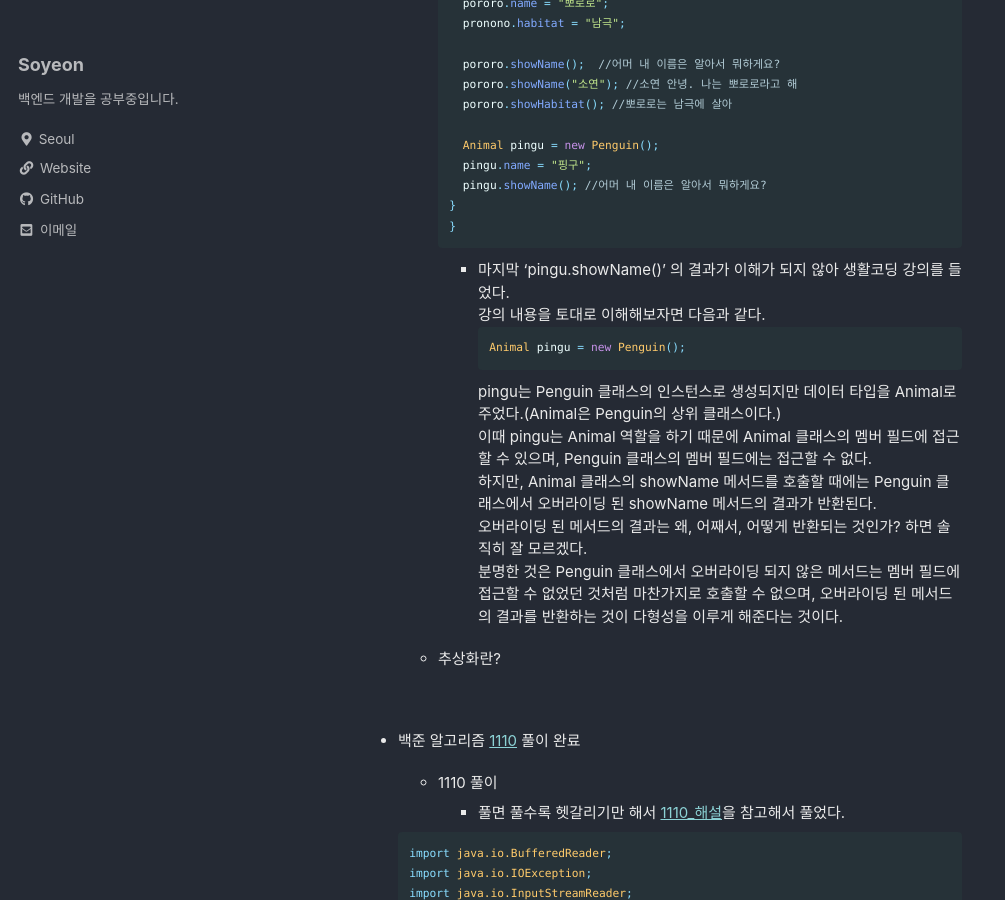
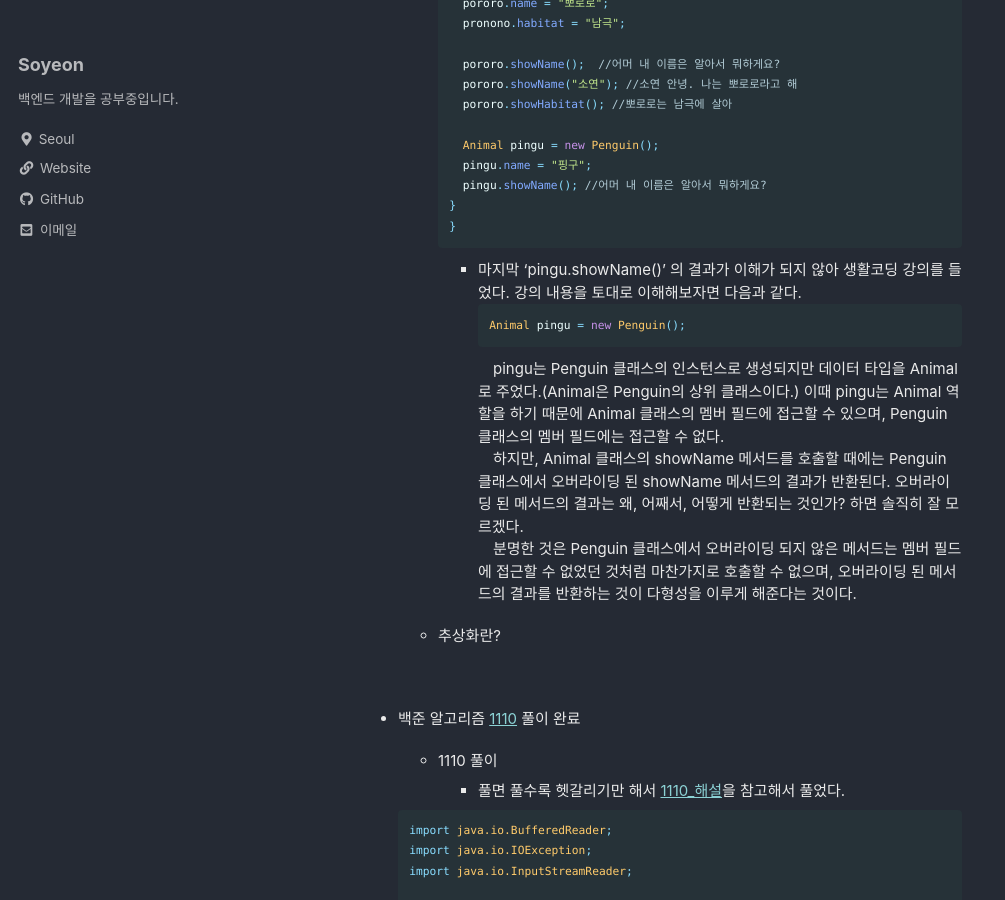
Before and after one commit to liv660/liv660.github.io, a Jekyll site: the page built from _posts/TIL/21.05.study/2021-05-10-210510.md, in a window 1280 px wide and 900 px high, scrolled down 422 px. Shown: the whole window, without its empty margins (0-1005 px from the left). Built offline with Jekyll 4.4.1, drawn with Linux system fonts in a browser that asks for light colours; cached includes are drawn as plain includes.

Commit message:
Update 05.10 TIL

````diff
--- a/_posts/TIL/21.05.study/2021-05-10-210510.md
+++ b/_posts/TIL/21.05.study/2021-05-10-210510.md
@@ -26,16 +26,13 @@ categories:
     }
   }
   ```
-    + 마지막 'pingu.showName()' 의 결과가 이해가 되지 않아 생활코딩 강의를 들었다.<br />
-      강의 내용을 토대로 이해해보자면 다음과 같다.<br />
+    + 마지막 'pingu.showName()' 의 결과가 이해가 되지 않아 생활코딩 강의를 들었다. 강의 내용을 토대로 이해해보자면 다음과 같다.<br />
       ```java
       Animal pingu = new Penguin();
       ```
-      pingu는 Penguin 클래스의 인스턴스로 생성되지만 데이터 타입을 Animal로 주었다.(Animal은 Penguin의 상위 클래스이다.)<br />
-      이때 pingu는 Animal 역할을 하기 때문에 Animal 클래스의 멤버 필드에 접근할 수 있으며, Penguin 클래스의 멤버 필드에는 접근할 수 없다.<br />
-      하지만, Animal 클래스의 showName 메서드를 호출할 때에는 Penguin 클래스에서 오버라이딩 된 showName 메서드의 결과가 반환된다.<br />
-      오버라이딩 된 메서드의 결과는 왜, 어째서, 어떻게 반환되는 것인가? 하면 솔직히 잘 모르겠다.<br />
-      분명한 것은 Penguin 클래스에서 오버라이딩 되지 않은 메서드는 멤버 필드에 접근할 수 없었던 것처럼 마찬가지로 호출할 수 없으며, 오버라이딩 된 메서드의 결과를 반환하는 것이 다형성을 이루게 해준다는 것이다.
+      　pingu는 Penguin 클래스의 인스턴스로 생성되지만 데이터 타입을 Animal로 주었다.(Animal은 Penguin의 상위 클래스이다.) 이때 pingu는 Animal 역할을 하기 때문에 Animal 클래스의 멤버 필드에 접근할 수 있으며, Penguin 클래스의 멤버 필드에는 접근할 수 없다.<br />
+      　하지만, Animal 클래스의 showName 메서드를 호출할 때에는 Penguin 클래스에서 오버라이딩 된 showName 메서드의 결과가 반환된다. 오버라이딩 된 메서드의 결과는 왜, 어째서, 어떻게 반환되는 것인가? 하면 솔직히 잘 모르겠다.<br />
+      　분명한 것은 Penguin 클래스에서 오버라이딩 되지 않은 메서드는 멤버 필드에 접근할 수 없었던 것처럼 마찬가지로 호출할 수 없으며, 오버라이딩 된 메서드의 결과를 반환하는 것이 다형성을 이루게 해준다는 것이다.
 
 
 
````
